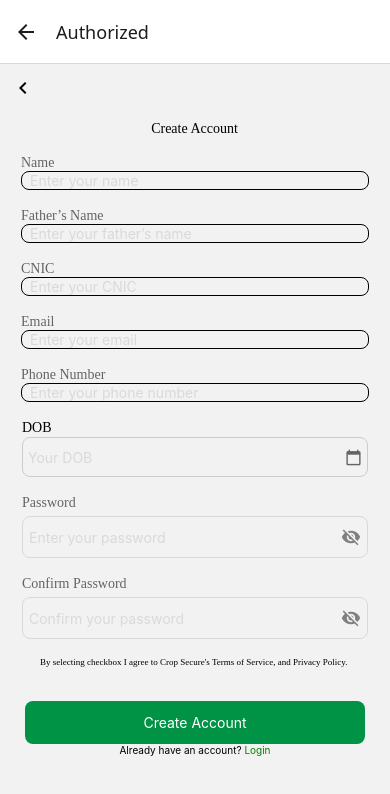
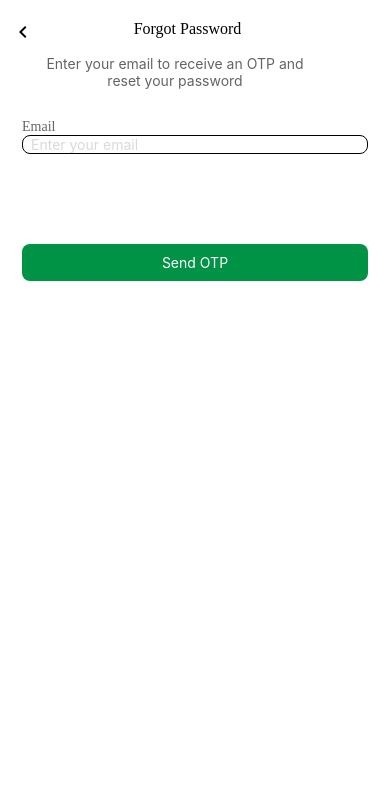
Before and after one commit to Shehiryar12/CropsSecure, a React Native app: screen /Authorized in a window 390 px wide. Shown: the top 794 px of the page. Built offline with nearby package versions, Linux system fonts and the light colour scheme.

Commit message:
CROPSECURE

```diff
--- a/App.js
+++ b/App.js
@@ -3,14 +3,15 @@ import React from 'react';
 import Authorized from './Src/Screens/Authorized';
 import { NavigationContainer } from '@react-navigation/native';
 import AppNavigator from './Src/navigaton/AppNavigator';
+import ForgotPassword from './Src/Screens/ForgotPassword';
 
 const App = () => {
   return (
-    <NavigationContainer>
-      <AppNavigator />
-    </NavigationContainer>
+    // <NavigationContainer>
+    //   <AppNavigator />
+    // </NavigationContainer>
 
-    // <Authorized/>
+    <ForgotPassword/>
   );
 };
 
--- a/Src/Components/Endtext.js
+++ b/Src/Components/Endtext.js
@@ -24,6 +24,14 @@ const Endtext = props => {
 
 
       </Text>
+
+      {/* <Text style={styles.authorized}>Register as a Authorized Dealer</Text> */}
+
+        <TouchableOpacity onPress={() => navigation.navigate('Authorized')}>
+        <Text style={styles.authorized}>Register as a Authorized Dealer</Text>
+      </TouchableOpacity>
+
+
     </View>
   );
 };
@@ -60,4 +68,12 @@ const styles = StyleSheet.create({
   logintext: {
     color: 'green',
   },
+  authorized:{
+    textAlign:"center",
+    // fontSize:14,
+    fontSize:12,
+    marginTop:40,
+    color:"#006838"
+  }
+
 });
--- a/Src/Screens/AccountScreen.js
+++ b/Src/Screens/AccountScreen.js
@@ -6,11 +6,12 @@ import Account from '../Components/Account';
 import PasswordInput from '../Components/Passwordinput';
 import Dob from '../Components/Dob';
 import Endtext from '../Components/Endtext';
+import { useNavigation } from '@react-navigation/native';
 
 const AccountScreen = () => {
+  const navigation = useNavigation();
+
   return (
-
-
     <View>
       <ScrollView>
         <View style={styles.header}>
@@ -66,12 +67,28 @@ const AccountScreen = () => {
          borderColor="#DBD8D8"
       /> */}
 
-
-
-      <Dob title="DOB " placeholder="Your DOB" placeholderTextColor="#DBD8D8" borderColor="#DBD8D8"/>
-      <PasswordInput title="Password" placeholder="Enter your password" placeholderTextColor="#DBD8D8"  />
-      <PasswordInput title="Confirm Password" placeholder="Confirm your password" placeholderTextColor="#DBD8D8"  />
-      <Endtext title="By selecting checkbox l agree to Crop Secure's Terms of Service, and Privacy Policy." buttontext="Sign up"  accounttext="Already have an account?"/>
+        <Dob
+          title="DOB "
+          placeholder="Your DOB"
+          placeholderTextColor="#DBD8D8"
+          borderColor="#DBD8D8"
+        />
+        <PasswordInput
+          title="Password"
+          placeholder="Enter your password"
+          placeholderTextColor="#DBD8D8"
+        />
+        <PasswordInput
+          title="Confirm Password"
+          placeholder="Confirm your password"
+          placeholderTextColor="#DBD8D8"
+        />
+        <Endtext
+          title="By selecting checkbox l agree to Crop Secure's Terms of Service, and Privacy Policy."
+          buttontext="Sign up"
+          accounttext="Already have an account? "
+          onPress={()=>navigation.navigate('Authorized')}
+        />
       </ScrollView>
     </View>
   );
--- a/Src/Screens/Authorized.js
+++ b/Src/Screens/Authorized.js
@@ -25,6 +25,8 @@ const Authorized = () => {
 
           <View style={{ width: 25 }}></View>
         </View>
+
+         <Text style={styles.Authorizedtext}>Register as Authorized Dealer</Text>
 
         <AuthorizedAccount
           title="Name"
@@ -82,6 +84,7 @@ const Authorized = () => {
   buttontext="Create Account"
   accounttext="Already have an account? "
 />
+
       </ScrollView>
     </View>
   );
@@ -120,4 +123,11 @@ const styles = StyleSheet.create({
     borderRadius: 8,
     // borderColor:"#009245"
   },
+
+  //   signintext: {
+  //   paddingHorizontal: 18,
+  //   color: '#009245',
+  //   marginTop: 14,
+  //   fontSize: 15,
+  // },
 });
--- /dev/null
+++ b/Src/Screens/ForgotPassword.js
@@ -0,0 +1,111 @@
+import {
+  StyleSheet,
+  Text,
+  TextInput,
+  TouchableOpacity,
+  View,
+} from 'react-native';
+import React from 'react';
+import MaterialIcons from 'react-native-vector-icons/MaterialIcons';
+import { Font } from '../Constant/Font';
+
+const ForgotPassword = () => {
+  return (
+    <View>
+      <View style={styles.header}>
+        <MaterialIcons
+          name="keyboard-arrow-left"
+          size={24}
+          color="#000000"
+          style={styles.icon}
+        />
+
+        <Text style={styles.heading}>Forgot Password</Text>
+
+        <View style={{ width: 39 }}></View>
+      </View>
+
+      <View>
+        <Text style={styles.define}>
+          Enter your email to receive an OTP and reset your password
+        </Text>
+
+        <View style={styles.emailcontainer}>
+          <Text style={styles.emailstyle}>Email</Text>
+
+          <TextInput
+            style={styles.textinput}
+            placeholder="Enter your email"
+            placeholderTextColor="#DBD8D8"
+            borderColor="#DBD8D8"
+            keyboardType="email-address"
+          />
+
+          <TouchableOpacity style={styles.OTP}>
+            <Text style={styles.otpstyle}>Send OTP</Text>
+          </TouchableOpacity>
+        </View>
+      </View>
+    </View>
+  );
+};
+
+export default ForgotPassword;
+
+const styles = StyleSheet.create({
+  header: {
+    flexDirection: 'row',
+    justifyContent: 'space-between',
+    paddingHorizontal: 11,
+    marginTop: 20,
+  },
+
+  heading: {
+    fontFamily: Font.bold,
+    fontSize: 16,
+    color: '#000',
+    // marginTop: 13,
+  },
+  define: {
+    marginTop: 11,
+    color: '#646464',
+    width: 280,
+    marginHorizontal: 35,
+    textAlign: 'center',
+  },
+  NameContainer: {
+    paddingHorizontal: 21,
+    marginTop: 18,
+    // marginHorizontal:10,
+  },
+  namestyle: {
+    fontFamily: Font.medium,
+    color: '#646464',
+  },
+
+  emailcontainer: {
+    paddingHorizontal: 22,
+  },
+
+  emailstyle: {
+    color: '#646464',
+    fontFamily: Font.medium,
+    marginTop: 30,
+  },
+  textinput: {
+    borderWidth: 1,
+    borderRadius: 8,
+    paddingHorizontal: 8,
+  },
+  OTP:{
+    backgroundColor:"#009245",
+    // marginTop,
+    marginTop:90,
+    borderRadius:8,
+  },
+  otpstyle:{
+     textAlign:"center",
+    marginVertical:10,
+    color:"white",
+  }
+});
--- a/Src/navigaton/AppNavigator.js
+++ b/Src/navigaton/AppNavigator.js
@@ -16,7 +16,7 @@ const Stack=createNativeStackNavigator()
     <Stack.Navigator>
       <Stack.Screen  name="Welcome" component={Welcome} options={{ headerShown: false }}/>
        <Stack.Screen name="AccountScreen"component={AccountScreen} options={{ headerShown: false }}/>
-       <Stack.Screen name="Authorized" component={Authorized}/>
+       <Stack.Screen name="Authorized" component={Authorized} options={{ headerShown: false }}/>
     </Stack.Navigator>
   )
 }
```
Lines whose indentation alone changed are shown as unchanged.
